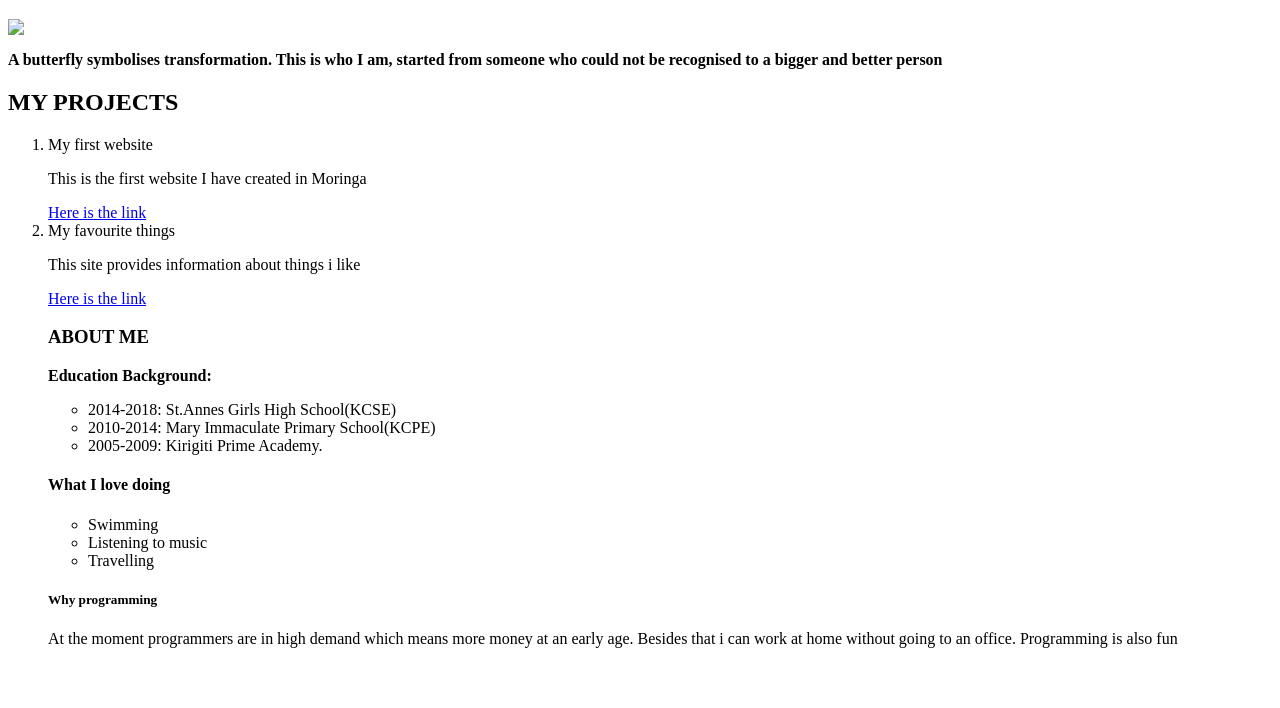
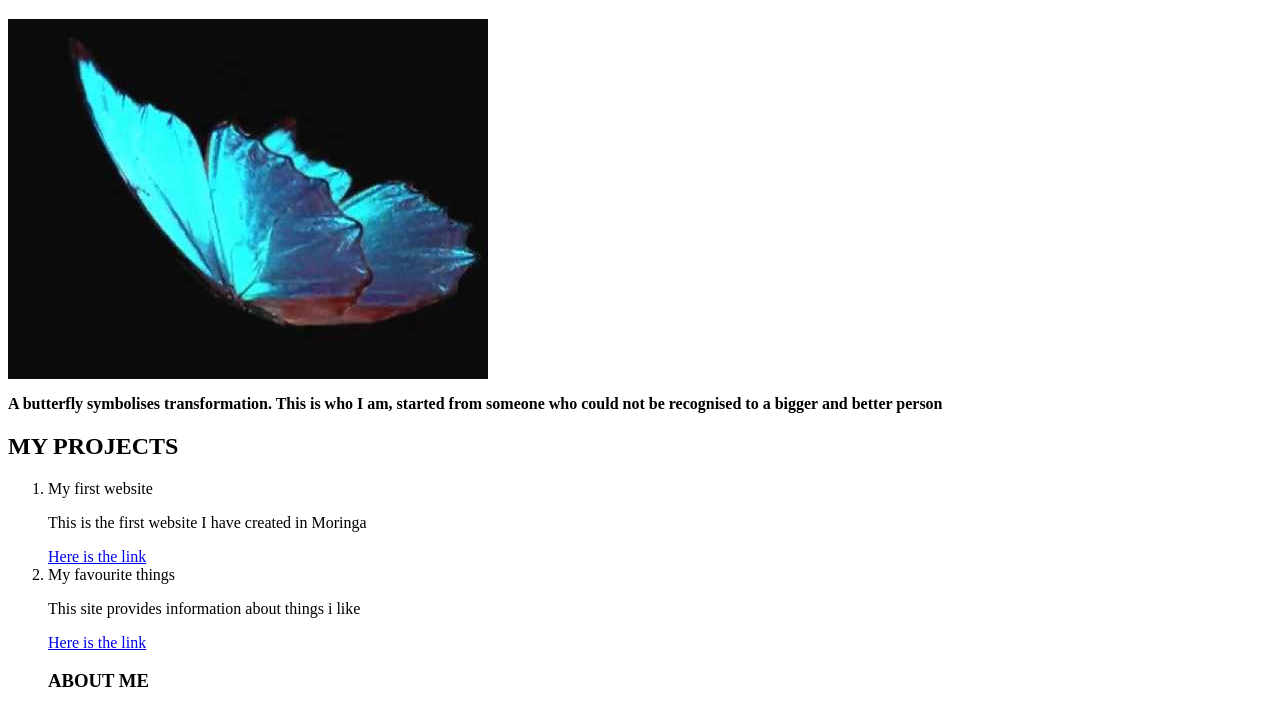
Before and after one commit to mitchelgitau/My-portfolio-2.github.io, a plain HTML site: page My-portfolio/index.html in a window 1280 px wide. Shown: the part 87-795 px from the top of the page. Drawn offline with Linux system fonts and the light colour scheme.

Commit message:
Add image of a butterfly

```diff
--- a/My-portfolio/index.html
+++ b/My-portfolio/index.html
@@ -7,7 +7,7 @@
 <body>
    <h1>MITCHEL GITAU</h1>
 
-   <img src="images/image.jpg">
+   <img src="images/butterfly.jpg">
    <p><strong>A butterfly symbolises transformation. This is who I am, started from someone who could not be recognised to a bigger and better person</strong></p>
 
    <h2>MY PROJECTS</h2>
```
Also changed, not shown: My-portfolio/images/butterfly.jpg (added).
